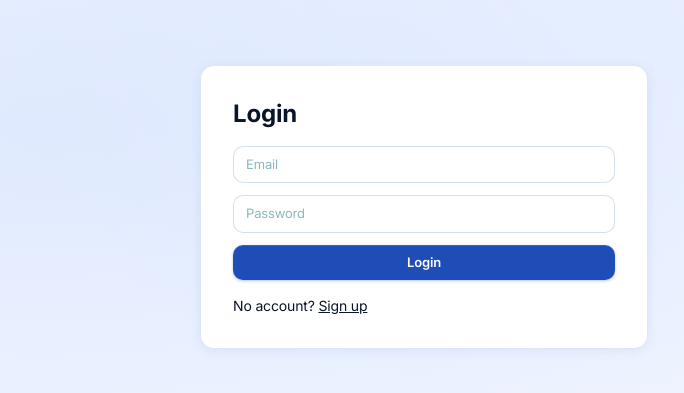
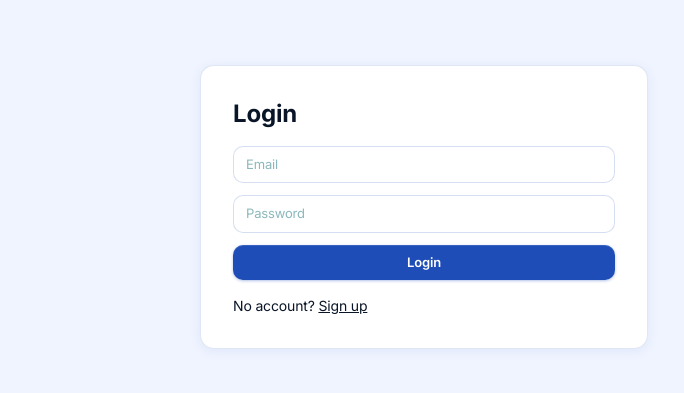
Before and after one commit to shivraj598/Health-AI-Call-Agent-SaaS, a Next.js app: page /login in a window 1280 px wide. Shown: the part 193-586 px from the top of the page, without its empty margins (216-900 px from the left). Built offline with nearby package versions, Linux system fonts and the light colour scheme.

Commit message:
feat: update AuthLayout to use background page style and gradient mesh

```diff
--- a/src/app/(auth)/layout.tsx
+++ b/src/app/(auth)/layout.tsx
@@ -1,6 +1,6 @@
 export default function AuthLayout({ children }: { children: React.ReactNode }) {
   return (
-    <main className="min-h-screen gradient-mesh flex items-center justify-center p-6">
+    <main className="bg-page min-h-screen flex items-center justify-center p-6">
       <div className="card-raised w-full max-w-md p-8 animate-fade-up">{children}</div>
     </main>
   )
```
